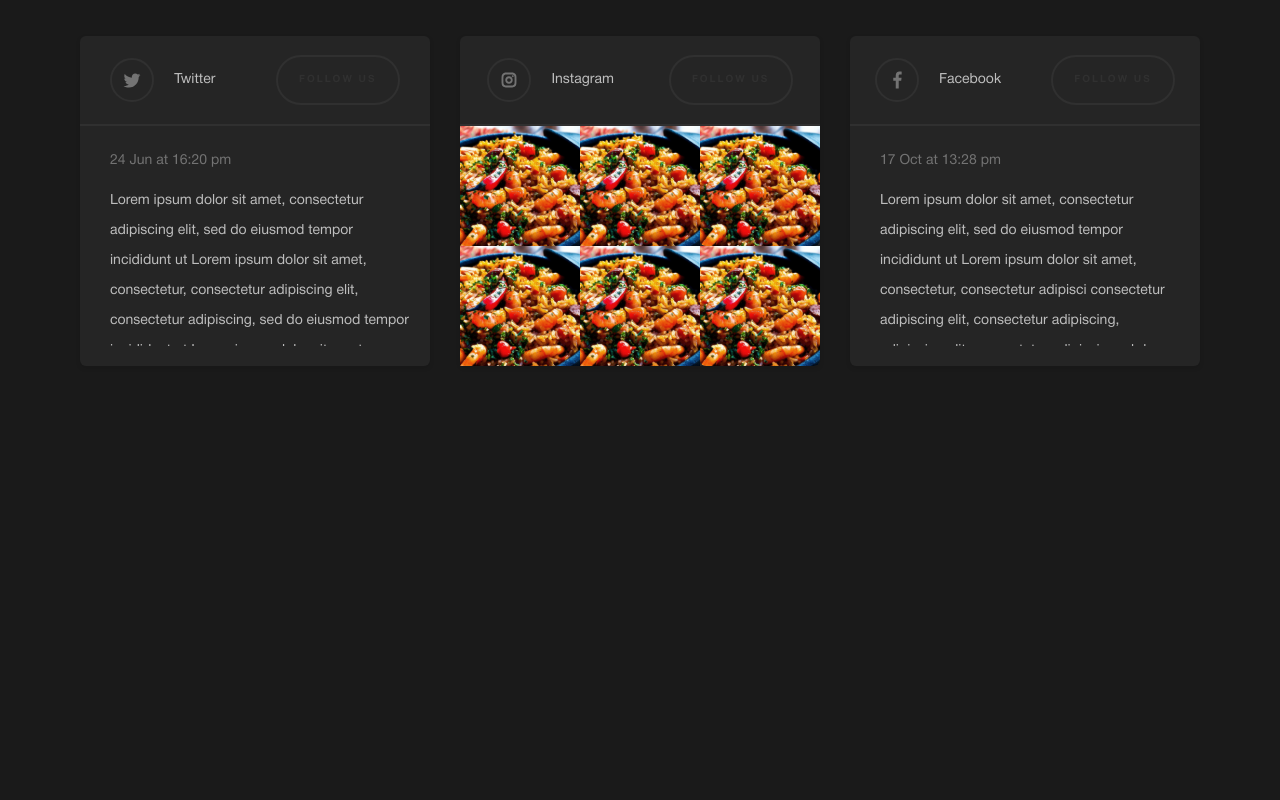
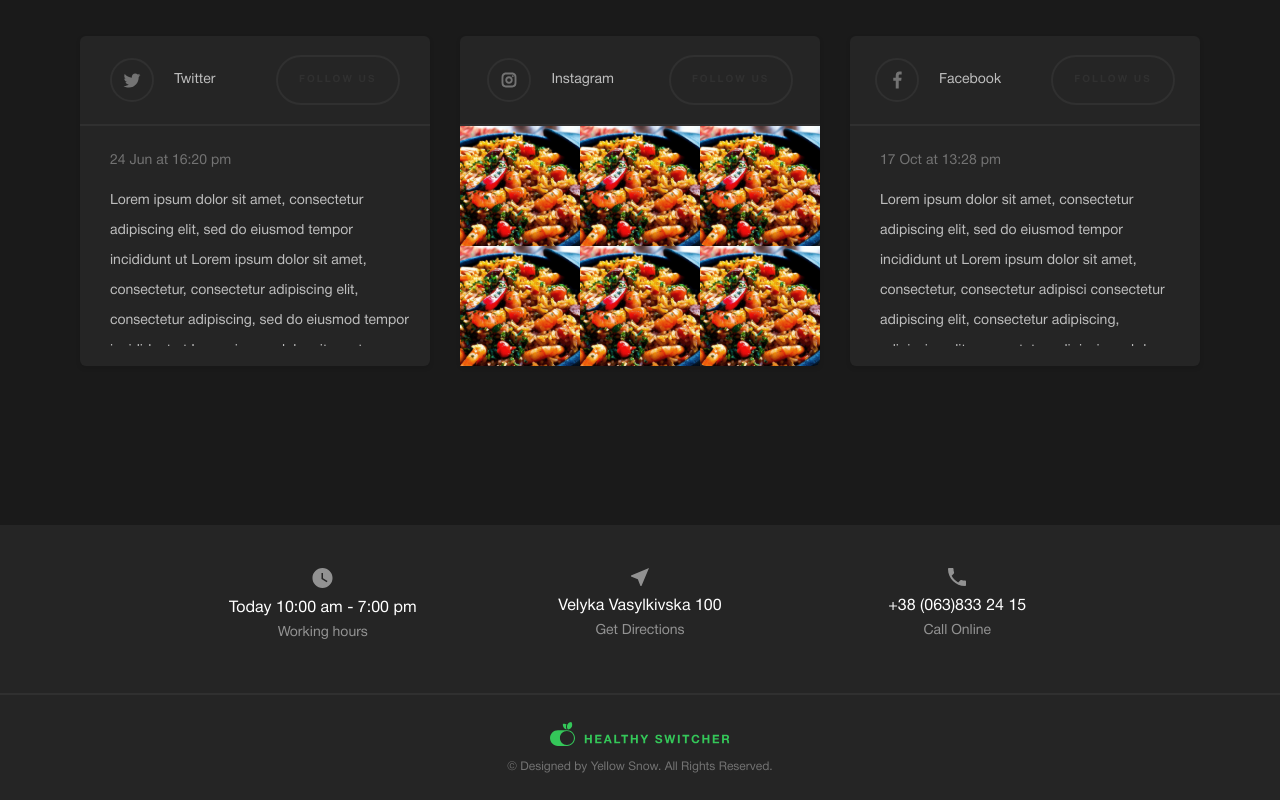
Before and after one commit to 000Ilya000/Healthy-food-STEIZA, a React (Create React App) app in the folder food-app/: page / in a window 1280 px wide. Shown: the part 5625-6425 px from the top of the page. Before the commit the page ends 6090 px from the top, so only its background shows below. Built offline with nearby package versions, Linux system fonts and the light colour scheme.

Commit message:
made a footer

```diff
--- a/food-app/src/pages/mainPage/MainPage.jsx
+++ b/food-app/src/pages/mainPage/MainPage.jsx
@@ -13,6 +13,7 @@ import DishesScreen from './components/DishesSection/Dishes';
 import Chefs from './components/ChefsSection/Chefs';
 import Recipes from './components/RecipesSection/Recipes';
 import Social from './components/SocialSection/Social';
+import Footer from './components/Footer/Footer';
 
 function Main () {
     return (
@@ -74,6 +75,7 @@ function Main () {
             <Chefs/>
             <Recipes/>
             <Social/>
+            <Footer/>
         </>
     )
 }
@@ -143,7 +145,7 @@ const MainHeader = styled.div`
     position: fixed;
 `;
 
-const Logo = styled.div`
+export const Logo = styled.div`
     margin-left: 165px;
     display:flex;
     width:200px;
@@ -250,7 +252,7 @@ export const MainBut = styled.div`
     }
 `
 
-const CardCont = styled.div`
+export const CardCont = styled.div`
     width: 65%;
     display: flex;
     align-items: center;
@@ -259,7 +261,7 @@ const CardCont = styled.div`
     margin-top: 70px;
 `;
 
-const Card = styled.div`
+export const Card = styled.div`
     display: flex;
     flex-direction: column;
     align-items: center;
@@ -267,7 +269,7 @@ const Card = styled.div`
     height: 95px;
 `;
 
-const CardTitle = styled.p`
+export const CardTitle = styled.p`
     margin-top: 13px;
     margin-bottom: 10px;
     color: white;
@@ -276,7 +278,7 @@ const CardTitle = styled.p`
     font-size: 16px;
 `;
 
-const CardDescr = styled.p`
+export const CardDescr = styled.p`
     font-style: normal;
     font-weight: 400;
     font-size: 14px;
--- /dev/null
+++ b/food-app/src/pages/mainPage/components/Footer/Footer.jsx
@@ -0,0 +1,94 @@
+import React, { Component } from 'react';
+import styled from 'styled-components';
+import {BrowserRouter as Router, Route, Link} from "react-router-dom";
+import { CardCont } from '../../MainPage';
+import { Card } from '../../MainPage';
+import { CardTitle } from '../../MainPage';
+import { CardDescr } from '../../MainPage';
+import icon_time from './../../../../assets/img/icon_time.svg';
+import icon_adress from './../../../../assets/img/icon_adress.svg';
+import icon_call from './../../../../assets/img/icon_call.svg';
+import { Logo } from '../../MainPage';
+import logo from './../../../../assets/img/Logo.svg';
+import HEALTHYSWITCHER from './../../../../assets/img/HEALTHY SWITCHER.svg';
+
+function Footer () {
+    return (
+        <MainFooter>
+            <FooterMainInfo>
+                <CardCont className='centrcards'>
+                    <Card>
+                        <img src={icon_time} alt="time" />
+                        <CardTitle>Today 10:00 am - 7:00 pm</CardTitle>
+                        <CardDescr>Working hours</CardDescr>
+                    </Card>
+                    <Card>
+                        <img src={icon_adress} alt="time" />
+                        <CardTitle>Velyka Vasylkivska 100</CardTitle>
+                        <CardDescr>Get Directions</CardDescr>
+                    </Card>
+                    <Card>
+                        <img src={icon_call} alt="time" />
+                        <CardTitle>+38 (063)833 24 15</CardTitle>
+                        <CardDescr>Call Online</CardDescr>
+                    </Card>
+                </CardCont>
+            </FooterMainInfo>
+            <FooterLogo>
+                <Logo>
+                    <Link to="/">
+                        <img src={logo} alt="logo" />
+                        <img src={HEALTHYSWITCHER} alt="HEALTHYSWITCHER" />
+                    </Link>
+                </Logo>
+                <Designed>© Designed by Yellow Snow. All Rights Reserved.</Designed>
+            </FooterLogo>
+        </MainFooter>
+    )
+}
+
+
+export default Footer;
+
+const MainFooter = styled.div`
+    background: #252525;
+    display: flex;
+    min-height:275px;
+    flex-direction: column;
+    justify-content: space-around
+`
+
+const FooterMainInfo = styled.div`
+    height:155px;
+    border-bottom: 2px solid #303030;
+    width:100%;
+    display: flex;
+    justify-content: center;
+
+    .centrcards {
+        width:80%;
+        justify-content: space-evenly;
+        margin: 0px;
+    }
+`;
+
+const FooterLogo = styled.div`
+    width:100%;
+    display: flex;
+    align-items: center;
+    flex-direction: column;
+    div {
+        margin-left:0px;
+        display: flex;
+        justify-content: center
+    }
+`;
+
+const Designed = styled.p`
+    font-weight: 400;
+    font-size: 12px;
+    line-height: 40px;
+
+    display: flex;
+    color: #737373;
+`;
--- a/food-app/src/pages/mainPage/components/SocialSection/Social.jsx
+++ b/food-app/src/pages/mainPage/components/SocialSection/Social.jsx
@@ -151,6 +151,7 @@ const MainSocial = styled.div`
     display:flex;
     flex-direction: column;
     justify-content: center;
+    margin-bottom:60px;
 `;
 
 const SocialCards = styled.div`
```
